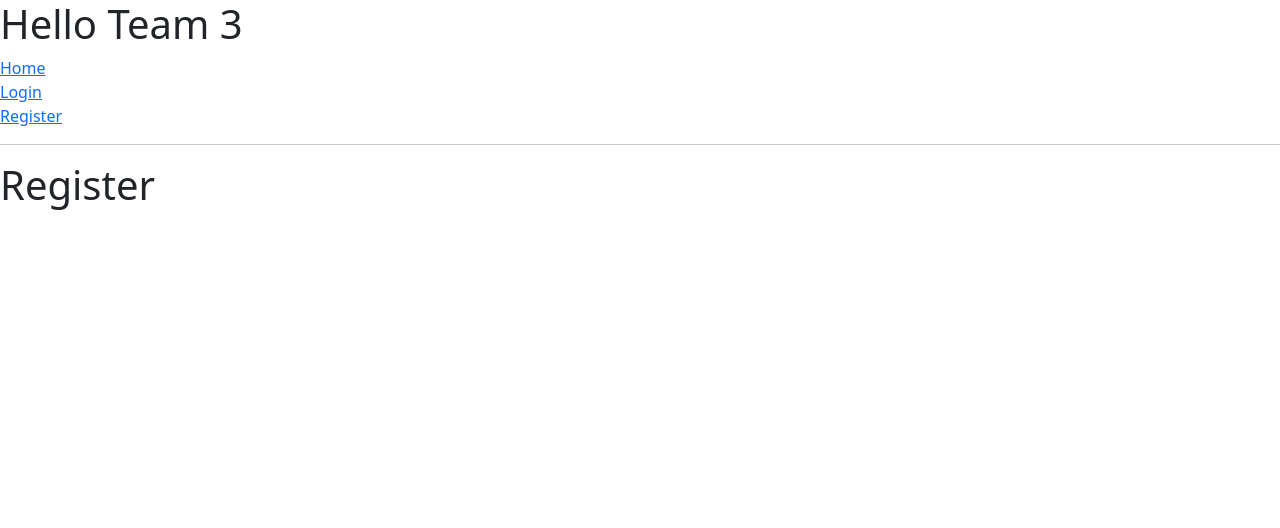
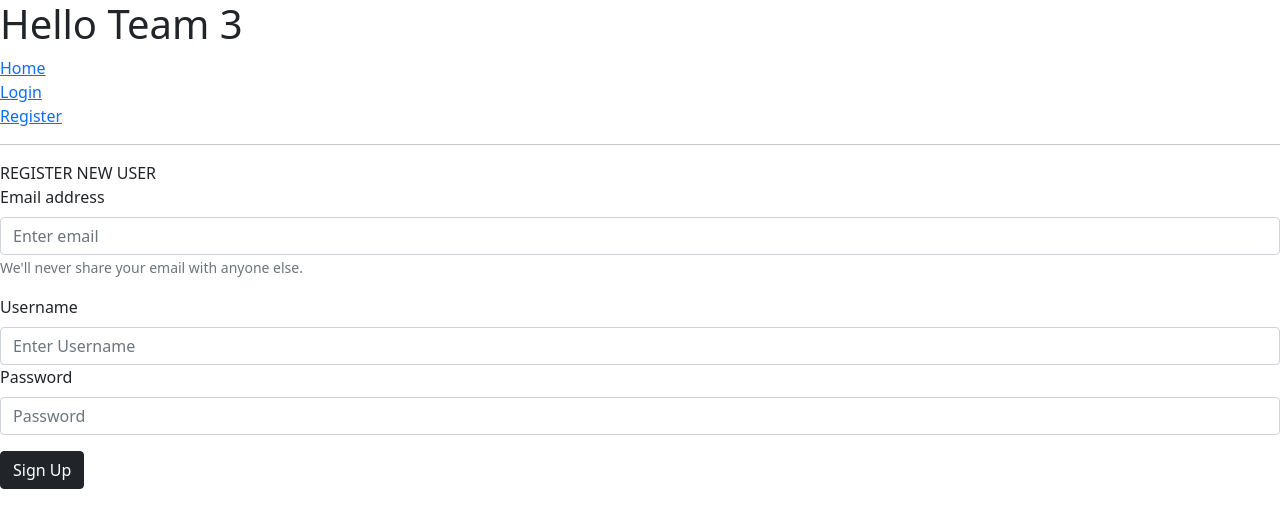
Before and after one commit to joshgor91/bbfs21-team-3, a React (Create React App) app in the folder frontend/: page /register in a window 1280 px wide. Shown: the top 528 px of the page. Built offline with nearby package versions, Linux system fonts and the light colour scheme.

Commit message:
edited register component

```diff
--- a/frontend/src/components/Register.js
+++ b/frontend/src/components/RegisterForm.js
@@ -1,9 +1,11 @@
 import {Button, Form} from "react-bootstrap";
 import {useState} from "react";
-import {initiateRegister} from "redux";
 import {connect} from "react-redux";
+import {initiateCreateUser} from "../modules/register";
+import {bindActionCreators} from "redux";
 
-function Register({initiateRegister}){
+
+function RegisterForm({initiateCreateUser}){
 
     const [email, setEmail] = useState('');
     const [newUsername, setNewUsername] = useState('');
@@ -12,26 +14,26 @@ function Register({initiateRegister}){
     function onSignUp(event){
         event.preventDefault()
         console.log('register working')
-        createUser({email, username: newUsername, password: newUserPassword})
+        initiateCreateUser({email, username: newUsername, password: newUserPassword})
     }
 
     return<>
-        <Form onSubmit={onSignUp}><br/><br/><br/>
+        <Form onSubmit={onSignUp}>
             <div>REGISTER NEW USER</div>
             <Form.Group className="mb-3" controlId="formBasicEmail">
                 <Form.Label>Email address</Form.Label>
-                <Form.Control type="email" placeholder="Enter email" onChange={event => setEmail(event.target.value)}required />
+                <Form.Control type="email" placeholder="Enter email" onChange={event => setEmail(event.target.value)} required />
                 <Form.Text className="text-muted">
                     We'll never share your email with anyone else.
                 </Form.Text>
             </Form.Group>
             <Form.Group>
                 <Form.Label>Username</Form.Label>
-                <Form.Control type='username'  placeholder="Enter Username" onChange={event => setNewUsername(event.target.value)}required />
+                <Form.Control type='username'  placeholder="Enter Username" onChange={event => setNewUsername(event.target.value)} required />
             </Form.Group>
             <Form.Group className="mb-3" controlId="formBasicPassword">
                 <Form.Label>Password</Form.Label>
-                <Form.Control type='password' placeholder="Password" onChange={event => setNewUserPassword(event.target.value)}required/>
+                <Form.Control type='password' placeholder="Password" onChange={event => setNewUserPassword(event.target.value)} required/>
             </Form.Group>
             <Form.Group className="mb-3" controlId="formBasicCheckbox">
             </Form.Group>
@@ -42,9 +44,11 @@ function Register({initiateRegister}){
 }
 
 
-function mapDispatchToProps(dispatch) {
-    return bindActionCreators({initiateLogin, createUser}, dispatch)
-}
+// function mapDispatchToProps(dispatch) {
+//     return bindActionCreators({initiateCreateUser}, dispatch)
+// }
+//
+//
+// export default connect(undefined, mapDispatchToProps)(RegisterForm)
 
-
-export default connect(undefined, mapDispatchToProps)(Login)
+export default RegisterForm
--- a/frontend/src/modules/register.js
+++ b/frontend/src/modules/register.js
@@ -19,7 +19,7 @@ export default function reducer(state = initialState, action) {
         case CREATE_USER:
             return {
                 ...state,
-        newUsers: [...state.users,action.user]
+                newUsers: [...state.users, action.user]
             }
 
         case SIGNUP_REQUEST:
@@ -40,7 +40,8 @@ case SIGNUP_FAILURE:
                 newLoginPending: false,
             }
 
-
+    }
+}
 
 
 function signUpSuccess() {
--- a/frontend/src/pages/Register.js
+++ b/frontend/src/pages/Register.js
@@ -1,5 +1,13 @@
+
+import RegisterForm from "../components/RegisterForm";
+
 const Register = () => {
-    return <h1>Register</h1>;
+    return (
+    <>
+    <RegisterForm/>
+        </>
+    )
+
 };
 
 export default Register;
```
Lines whose indentation alone changed are shown as unchanged.
